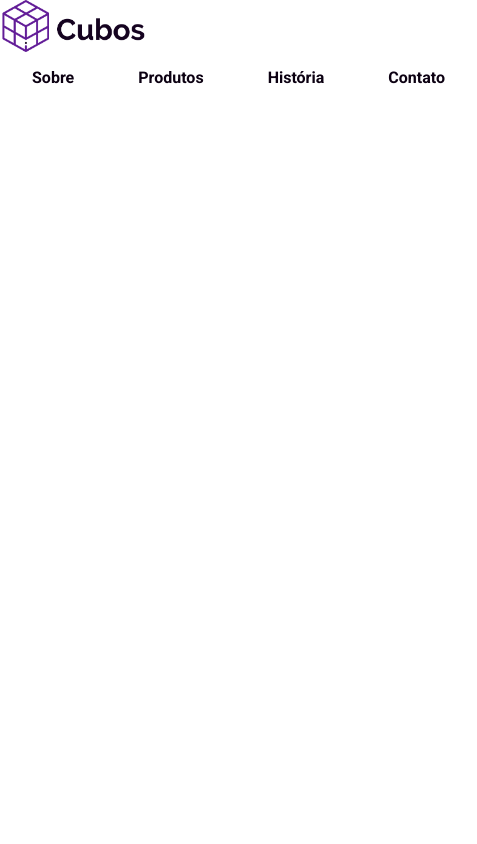
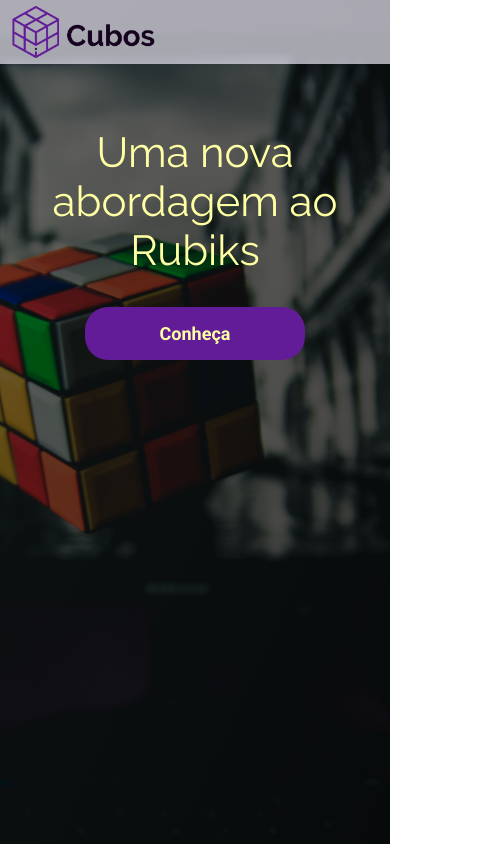
Before and after one commit to mauriciohike/cubos-landingpage, a plain HTML site: page index.html in a window 390 px wide. Shown: the whole page, 477 px wide, since content can reach past the window. Drawn offline with Linux system fonts and the light colour scheme.

Commit message:
feature: finished hero (included mobile)

```diff
--- a/css/style.css
+++ b/css/style.css
@@ -28,13 +28,14 @@ body{
   color: var(--dark-color);
 }
 .transitioned{
-  transition: all .3s ease-in;
+  transition: all .3s linear;
 }
 .container{
-  width: 100%;
+  width: 95%;
   max-width: 1200px;
   margin: 0 auto;
-
+}
+.flex{
   display: flex;
   flex-wrap: wrap;
   justify-content: space-between;
@@ -47,7 +48,46 @@ body{
   width: 32.6%;
 }
 
+/* Hero */
+.hero{
+  position: relative;
+  background: linear-gradient(
+    to bottom right,
+    rgba(0, 0, 0, 0.55),
+    rgba(0, 0, 0, 0.75)),
+    url('../assets/img/hero.jpg');
+  background-size: cover;
+  background-position: center;
+  height: 100vh;
+}
+.hero__title{
+  color: var(--complementary-color);
+  font-size: 62px;
+  font-weight: 400;
+  font-family: 'Raleway', Arial, Helvetica, sans-serif;
+  max-width: 900px;
+  margin-top: 128px;
+}
+.hero__cta{
+  display: block;
+  width: 220px;
+  margin-top: 32px;
+  background: var(--main-color);
+  padding: 16px 32px;
+  border-radius: 23px;
+  text-align: center;
+  font-weight: bold;
+  color: var(--complementary-color);
+  font-size: 18px;
+}
+.hero__cta:hover{
+  background: var(--complementary-color);
+  color: var(--dark-color);
+}
 /* Navbar */
+nav{
+  background: rgba(233, 231, 242, 0.7);
+}
 .nav__logo{
   max-width: 145px;
 }
@@ -55,7 +95,7 @@ body{
   display: flex;
 }
 .nav__item a{
-  padding: 16px 32px;
+  padding: 21px 32px;
   display: block;
   font-weight: bold;
 }
@@ -63,3 +103,23 @@ body{
   background: var(--main-color);
   color: var(--light-color);
 }
+@media only screen and (max-width: 768px){
+  .nav__logo{
+    margin: 6px 0;
+  }
+  .nav__menu{
+    display: none;
+  }
+  .hero__title{
+    font-size: 42px;
+    margin-top: 64px;
+  }
+}
+@media only screen and (max-width: 560px){
+  .hero__title{
+    text-align: center;
+  }
+  .hero__cta{
+    margin: 32px auto 0 auto;
+  }
+}
--- a/index.html
+++ b/index.html
@@ -9,9 +9,9 @@
     <link rel="stylesheet" href="/css/style.css">
 </head>
 <body>
-    <div class="hero">
+    <main class="hero">
         <nav>
-            <div class="container">
+            <div class="container flex">
                 <a href="#" target="_blank" rel="noopener noreferrer" class="nav__logo">
                     <img src="/assets/logos/logo-cubos-2.png" alt="Cubos | Logo">
                 </a>
@@ -28,11 +28,6 @@
                     </li>
                     <li class="nav__item">
                         <a href="#" class="transitioned">
-                            História
-                        </a>
-                    </li>
-                    <li class="nav__item">
-                        <a href="#" class="transitioned">
                             Contato
                         </a>
                     </li>
@@ -40,7 +35,16 @@
             </div>
         </nav>
 
-    </div>
+        <div class="container">
+            <h1 class="hero__title">
+                Uma nova abordagem ao Rubiks
+            </h1>
+            <a href="#" class="hero__cta transitioned">
+                Conheça
+            </a>
+        </div>
+
+    </main>
     <script src="/scripts/custom.js"></script>
 </body>
 </html>
```
